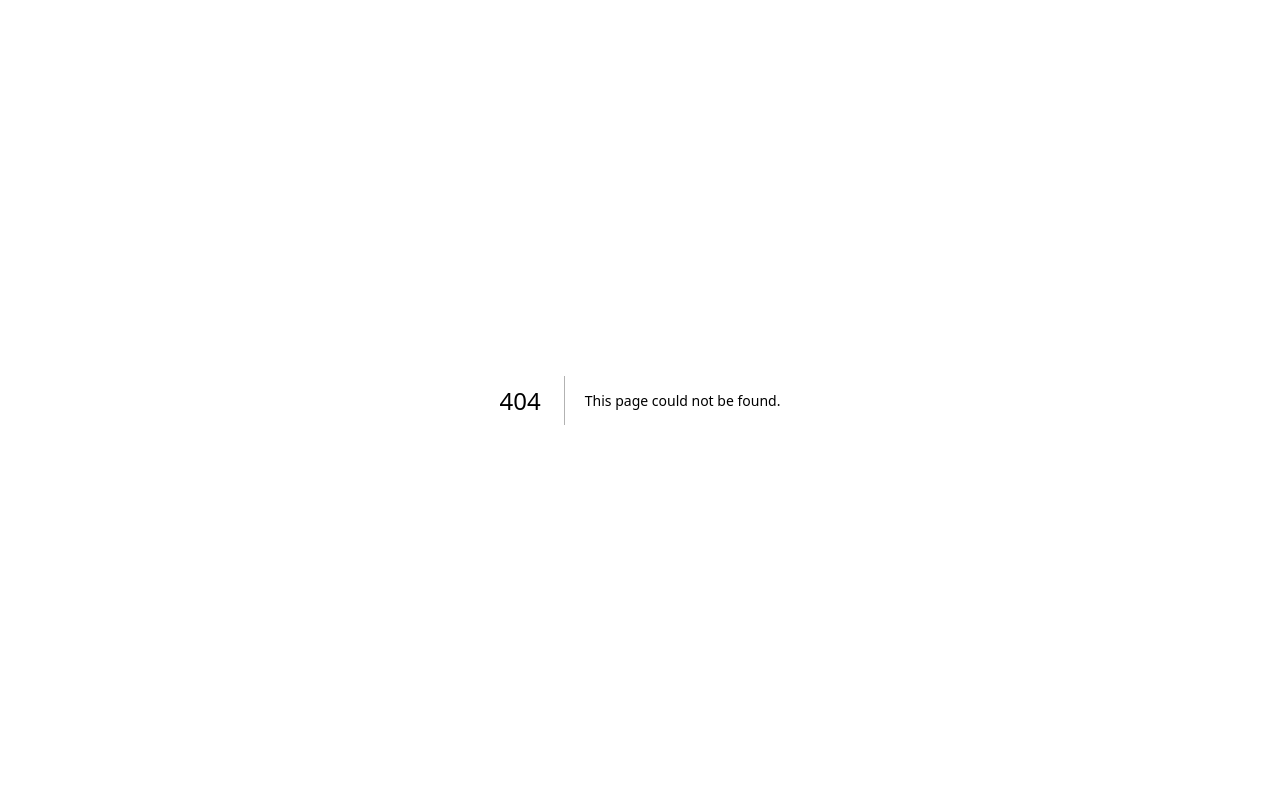
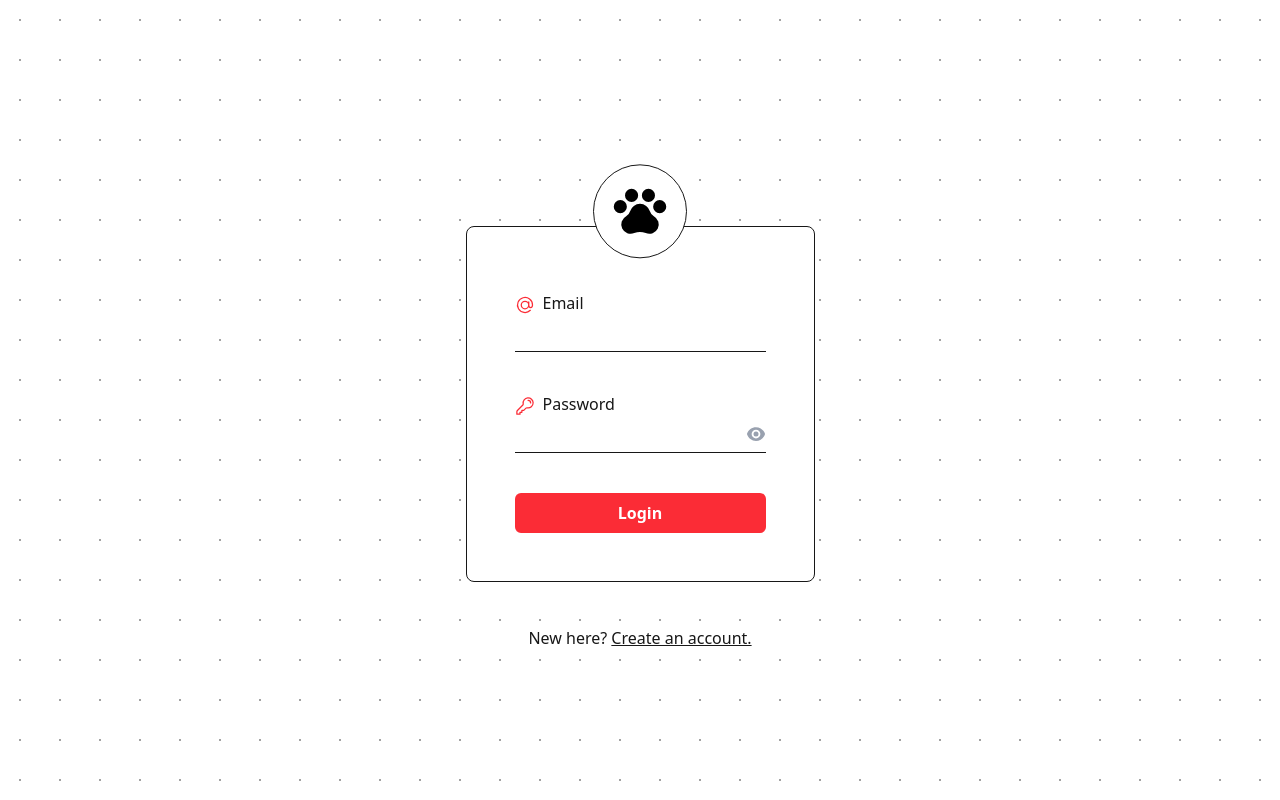
Before and after one commit to erfanazarmi/manekineko, a Next.js app: page /login in a window 1280 px wide. Before the commit this address had no page. Built offline with nearby package versions, Linux system fonts and the light colour scheme.

Commit message:
feat: add login page UI

```diff
--- /dev/null
+++ b/app/login/page.tsx
@@ -0,0 +1,31 @@
+import Link from "next/link";
+import Image from "next/image";
+import LoginForm from "../ui/login-form";
+
+export default function Page() {
+  return (
+    <main className="min-h-dvh flex flex-col items-center justify-center pt-24">
+      <div className="max-w-[360px] bg-background border rounded-lg px-12 pt-16 pb-12 m-5 relative">
+        <Link href="/" title="Home">
+          <div className="bg-background border rounded-full p-4 absolute top-0 left-1/2 transform -translate-x-1/2 -translate-y-2/3">
+            <Image
+              src="/paw.svg"
+              alt="Go to homepage"
+              width={60}
+              height={60}
+              priority
+              className="dark:invert"
+            />
+          </div>
+        </Link>
+        <LoginForm />
+      </div>
+      <div className="mt-6 mb-10">
+        New here?{" "}
+        <Link href="/signup" className="underline">
+          Create an account.
+        </Link>
+      </div>
+    </main>
+  );
+}
--- /dev/null
+++ b/app/ui/login-form.tsx
@@ -0,0 +1,63 @@
+"use client";
+
+import { useState } from "react";
+import { EyeIcon, EyeSlashIcon } from "@heroicons/react/24/solid";
+import { AtSymbolIcon, KeyIcon } from "@heroicons/react/24/outline";
+
+export default function LoginForm() {
+  const [isPasswordVisible, setIsPasswordVisible] = useState(false);
+
+  const handlePasswordVisibility = () => {
+    setIsPasswordVisible(!isPasswordVisible);
+  };
+
+  return (
+    <form className="space-y-10">
+      <div>
+        <label htmlFor="emailInput" className="block">
+          <AtSymbolIcon className="size-5 text-red-500 inline mr-2" />
+          Email
+        </label>
+        <input
+          type="email"
+          id="emailInput"
+          name="email"
+          className="w-full border-b outline-none py-1 mt-1"
+          required
+        />
+      </div>
+      <div>
+        <label htmlFor="passwordInput" className="block">
+          <KeyIcon className="size-5 text-red-500 inline mr-2" />
+          Password
+        </label>
+        <div className="flex w-full">
+          <input
+            type={isPasswordVisible ? "text" : "password"}
+            id="passwordInput"
+            name="password"
+            className="w-full border-b outline-none py-1 mt-1"
+            required
+          />
+          <button
+            type="button"
+            onClick={handlePasswordVisibility}
+            className="cursor-pointer border-b"
+          >
+            {isPasswordVisible ? (
+              <EyeSlashIcon className="size-5 text-gray-400 dark:text-foreground" />
+            ) : (
+              <EyeIcon className="size-5 text-gray-400 dark:text-foreground" />
+            )}
+          </button>
+        </div>
+      </div>
+      <button
+        type="submit"
+        className="cursor-pointer w-full bg-red-500 rounded-md px-4 py-2 text-white font-bold"
+      >
+        Login
+      </button>
+    </form>
+  );
+}
```
